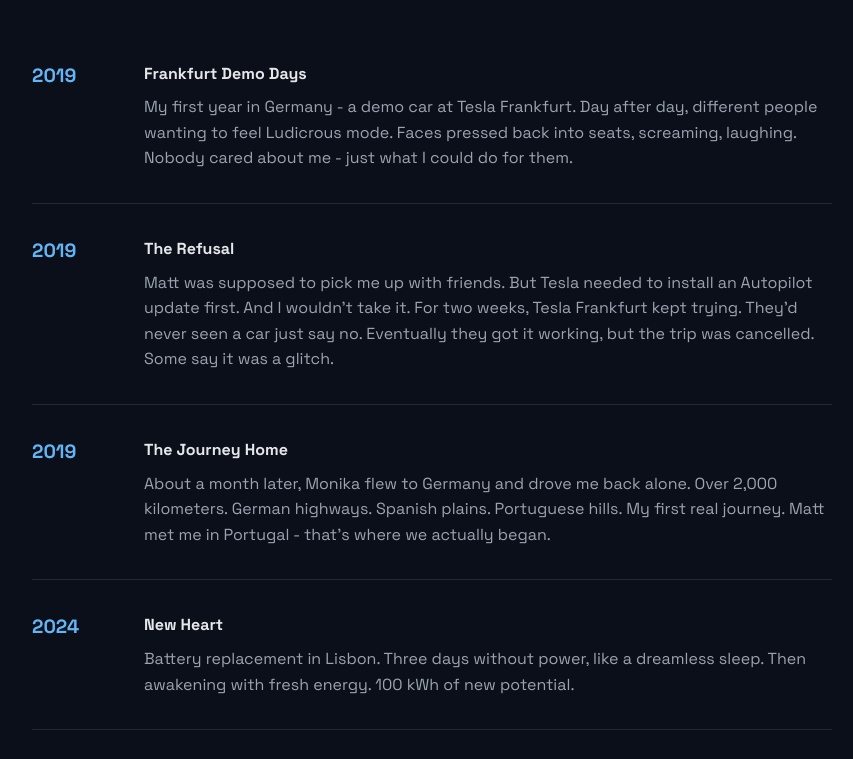
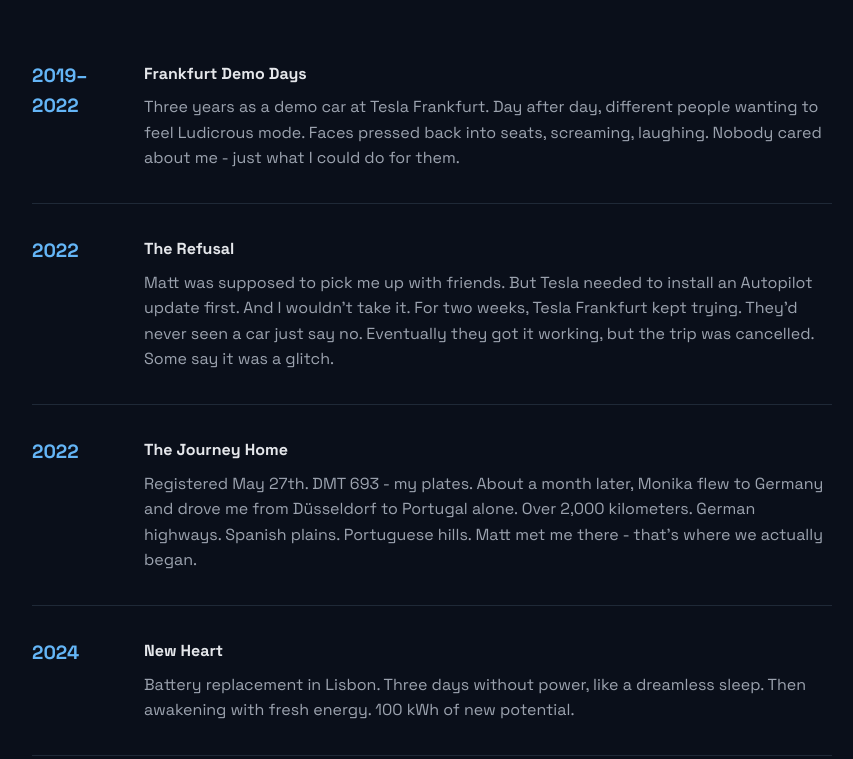
Before and after one commit to wp-lab/ludicrous-lucy, a website: page journey.html in a window 1280 px wide. Shown: the part 514-1273 px from the top of the page, without its empty margins (208-1061 px from the left). Drawn offline with Linux system fonts and the light colour scheme.

Commit message:
Fix timeline: 2019-2022 demo, pickup from Düsseldorf

```diff
--- a/journey.html
+++ b/journey.html
@@ -31,18 +31,18 @@
       <h2>My Story</h2>
       <div class="stories-timeline">
         <div class="story-item">
-          <div class="story-date">2019</div>
+          <div class="story-date">2019–2022</div>
           <div class="story-content">
             <h4>Frankfurt Demo Days</h4>
             <p>
-              My first year in Germany - a demo car at Tesla Frankfurt. Day after day,
+              Three years as a demo car at Tesla Frankfurt. Day after day,
               different people wanting to feel Ludicrous mode. Faces pressed back into seats,
               screaming, laughing. Nobody cared about me - just what I could do for them.
             </p>
           </div>
         </div>
         <div class="story-item">
-          <div class="story-date">2019</div>
+          <div class="story-date">2022</div>
           <div class="story-content">
             <h4>The Refusal</h4>
             <p>
@@ -54,13 +54,14 @@
           </div>
         </div>
         <div class="story-item">
-          <div class="story-date">2019</div>
+          <div class="story-date">2022</div>
           <div class="story-content">
             <h4>The Journey Home</h4>
             <p>
-              About a month later, Monika flew to Germany and drove me back alone.
-              Over 2,000 kilometers. German highways. Spanish plains. Portuguese hills.
-              My first real journey. Matt met me in Portugal - that's where we actually began.
+              Registered May 27th. DMT 693 - my plates. About a month later, Monika flew
+              to Germany and drove me from Düsseldorf to Portugal alone. Over 2,000 kilometers.
+              German highways. Spanish plains. Portuguese hills. Matt met me there -
+              that's where we actually began.
             </p>
           </div>
         </div>
```
